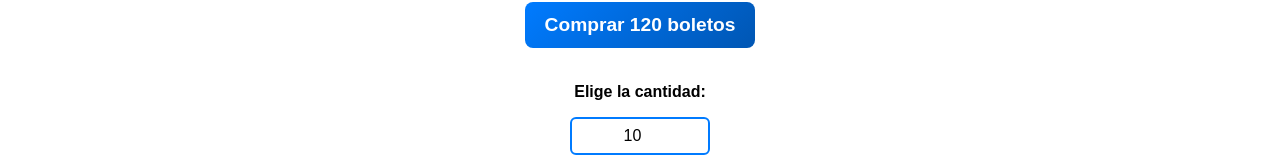
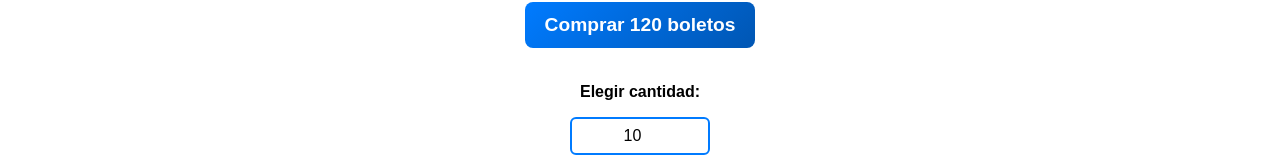
Before and after one commit to Fxandres30/holamundo, a Next.js app: page / in a window 1280 px wide. Shown: the part 785-952 px from the top of the page. Built offline with nearby package versions, Linux system fonts and the light colour scheme; a web font is replaced by a local one.

Commit message:
ajustes sin error

```diff
--- a/src/app/components/Rifa.tsx
+++ b/src/app/components/Rifa.tsx
@@ -131,7 +131,7 @@ export default function Rifa() {
                     </button>
                 ))}
                 <div className="cantidad-libre">
-                    <label>Elige la cantidad:</label>
+                    <label>Elegir cantidad:</label>
                     <input
                         type="number"
                         value={cantidad}
```
